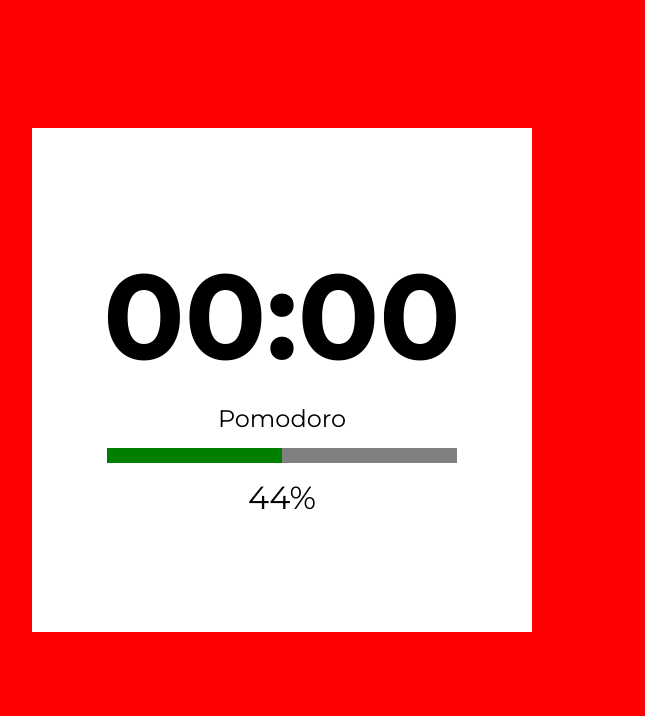
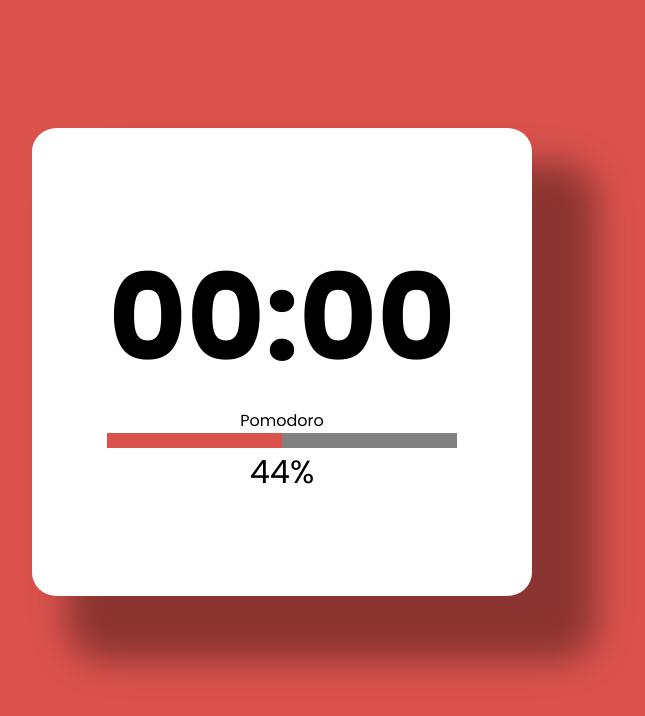
Before and after one commit to DevCat2001/PomodoroApp, a plain HTML site: page index.html in a window 1280 px wide. Shown: the whole page, without its empty margins (358-1003 px from the left). Drawn offline with Linux system fonts and the light colour scheme.

Commit message:
bug fixes, clean css and beautify code

```diff
--- a/assets/css/style.css
+++ b/assets/css/style.css
@@ -1,20 +1,31 @@
+:root{
+    --primary-normal: #DB524D;
+    --primary-light: #DF645F;
+    --secondary: white;
+    --tertiary: black;
+
+}
 *{
     margin: 0;
     padding: 0;
-    font-family: 'Montserrat', sans-serif;
+    font-family: 'Poppins', sans-serif;
     text-align: center;
 }
 body{
-    background: red;
+    background: var(--primary-normal);
     display: flex;
     justify-content: center;
     align-items: center;
 }
-.view{
-    background: white;
+.card{
+    background: var(--secondary);
     width: 500px;
     margin-top: 10%;
     padding: 100px 0;
+    border-radius: 5%;
+    -webkit-box-shadow: 50px 50px 35px 15px rgba(0,0,0,0.36);
+    -moz-box-shadow: 50px 50px 35px 15px rgba(0,0,0,0.36);
+    box-shadow: 50px 50px 35px 15px rgba(0,0,0,0.36);
 }
 .view > div{
     margin: 15px auto;
@@ -33,7 +44,7 @@ body{
     background: grey;
 }
 .progress-bar .progress{
-    background: green;
+    background: var(--primary-normal);
     height: 100%;
 }
 #percentage{
--- a/assets/js/app.js
+++ b/assets/js/app.js
@@ -1,3 +1,9 @@
 document.addEventListener('DOMContentLoaded', (event) => {
     console.log('dom content loaded!');
+    let time = document.querySelector('#time');
+    let action = document.querySelector('#action');
+    let percentage = document.querySelector('#percentage');
+
+
+    }
 });
--- a/index.html
+++ b/index.html
@@ -6,15 +6,15 @@
     <meta name="viewport" content="width=device-width, initial-scale=1.0">
     <link rel="preconnect" href="https://fonts.googleapis.com">
     <link rel="preconnect" href="https://fonts.gstatic.com" crossorigin>
-    <link href="https://fonts.googleapis.com/css2?family=Montserrat:wght@300;400;700&display=swap" rel="stylesheet">
+    <link href="https://fonts.googleapis.com/css2?family=Poppins:wght@300;400;700&display=swap" rel="stylesheet">
     <link rel="stylesheet" href="assets/css/style.css">
     <link rel="shortcut icon" href="assets/img/pomodoro.svg">
     <title>Pomodoro Clock</title>
 </head>
 <body>
-    <div class="view">
+    <div class="card">
        <div id="time">00:00</div>
-       <div class="action">Pomodoro</div>
+       <div id="action">Pomodoro</div>
        <div class="progress-bar">
            <div class="progress" style="width: 50%;"></div>
        </div>
```
